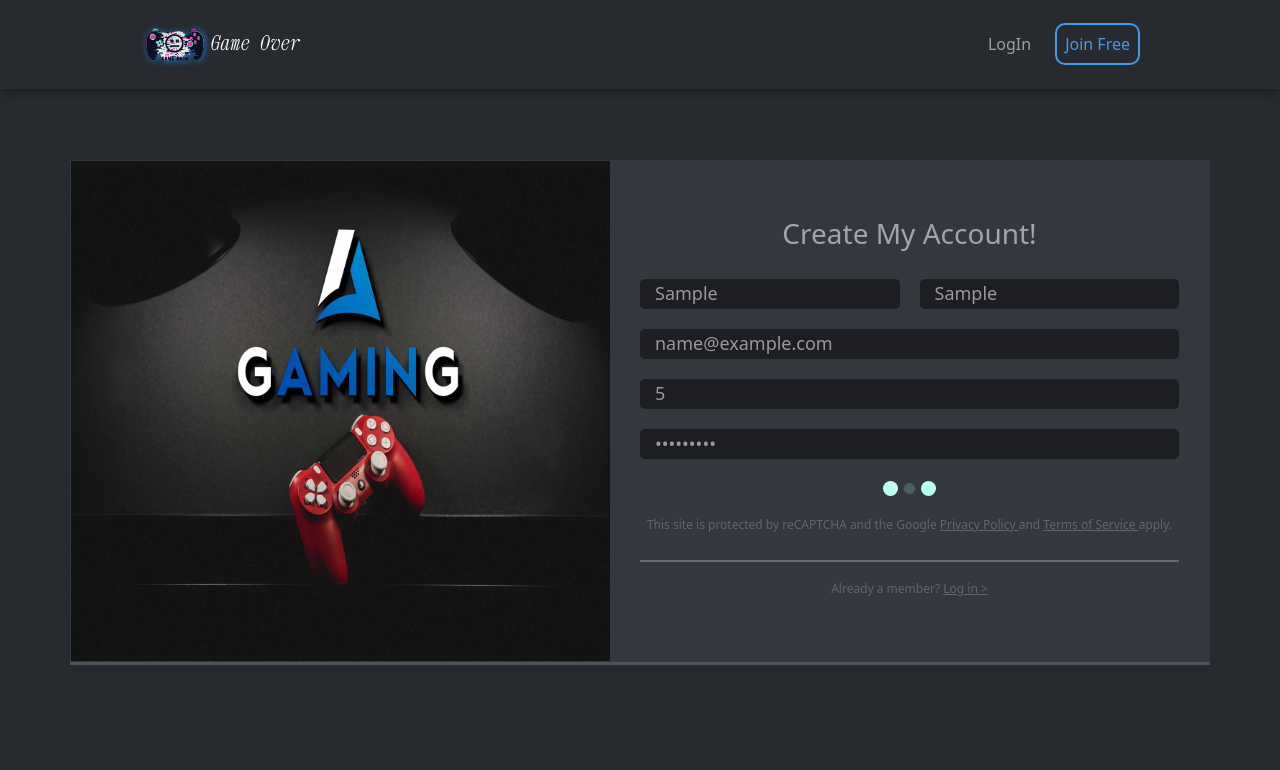
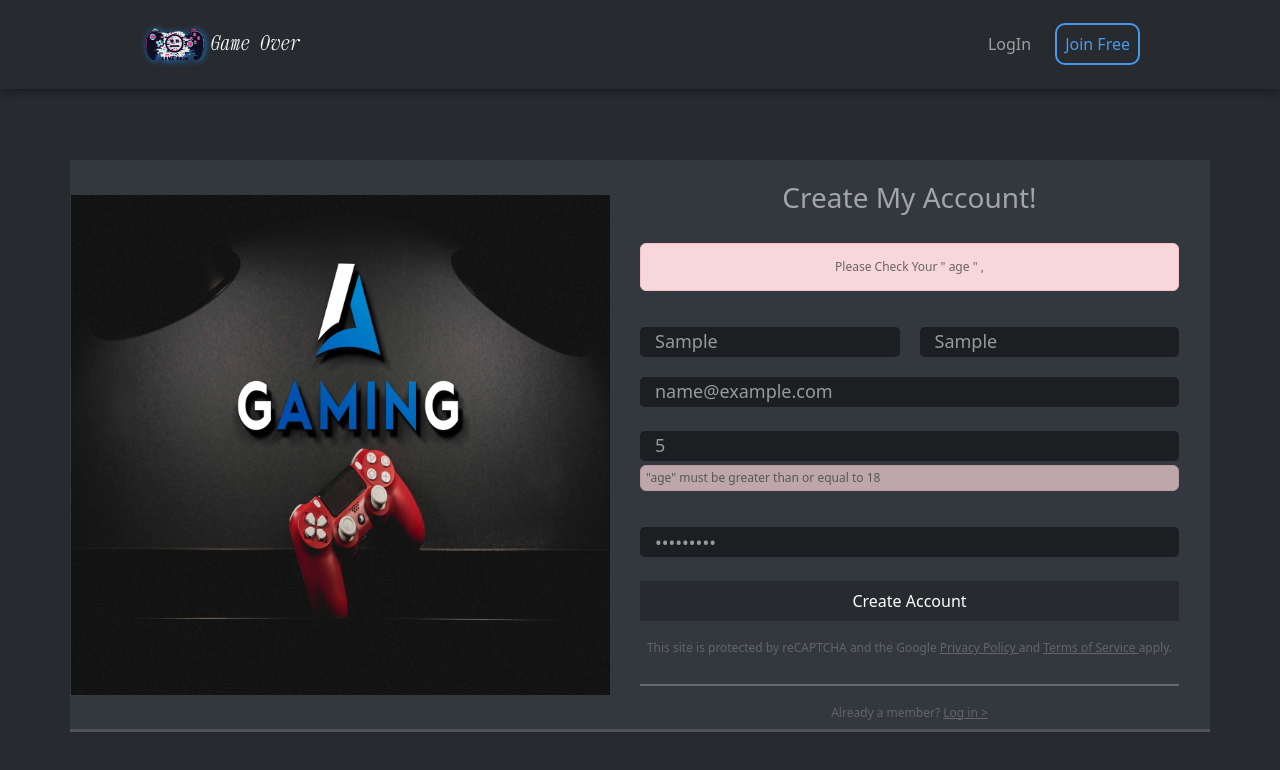
Before and after one commit to abdelrhman-asker/GameOverRoute, a React (Create React App) app: page / in a window 1280 px wide. Both pictures are taken after typing "Sample", "Sample", "name@example.com", "5", "Sample123" into the empty fields and a click on the button "Create Account". Shown: the top 770 px of the page. Built offline with nearby package versions, Linux system fonts and the light colour scheme; no server answers; the HTML template or start-up script is replaced by a standard one.

Commit message:
signinandup

```diff
--- a/package.json
+++ b/package.json
@@ -8,6 +8,7 @@
     "@testing-library/user-event": "^13.5.0",
     "axios": "^1.1.3",
     "bootstrap": "^5.2.2",
+    "joi": "^17.7.0",
     "react": "^18.2.0",
     "react-dom": "^18.2.0",
     "react-icons": "^4.6.0",
--- a/src/App.css
+++ b/src/App.css
@@ -7,7 +7,10 @@
     --blue: #4799eb;
     --inputback: #1c1e22
 }
-
+body {
+    width: 100vw;
+    overflow-x: hidden;
+}
 /* Start of SignUp */
 .SignUpMainDivEver {
     min-height: 100vh ;
@@ -146,9 +149,25 @@
     height: 40px !important;
     color: var(--background) !important;
 }
+.FirstTwoInputs div {
+    flex-direction: column;
+    width: 50%;
+}
+.inputanderror {
+    display: flex !important;
+    flex-direction: column !important;
+}
 .alertMainH {
+    display: flex;
+    flex-direction: row;
+    justify-content: center;
+    align-items: center;
     font-size: 12px;
     text-align: center;
+}
+.inputanderror h4 {
+    padding: 5px;
+    opacity: 0.7;
 }
 @media screen and (min-width: 1px) and (max-width: 991.5px) {
     .mainIMageDivSign {
@@ -165,9 +184,13 @@
 
     }
 }
+
 @media screen and (min-width: 1px) and (max-width: 771px) {
     .FirstTwoInputs {
         flex-wrap: wrap;
 
     }
+    .FirstTwoInputs div {
+        width: 100%;
+    }
 }
--- a/src/App.js
+++ b/src/App.js
@@ -3,6 +3,7 @@
 import { BrowserRouter, Route, Router, Routes, Link, NavLink } from 'react-router-dom'
 import SignUp from './component/SignUpIn/SignUp'
 import SignIn from './component/SignUpIn/SignIn'
+import Home from "./component/Home"
 import "./App.css"
 const App = () => {
   return (
@@ -11,6 +12,7 @@
           <Routes>
             <Route path='/' element={<SignUp />} />
             <Route path='/SignIn' element={<SignIn />} />
+            <Route path='/Home' element={<Home />} />
           </Routes>
         </BrowserRouter>
 
--- /dev/null
+++ b/src/component/Home.js
@@ -0,0 +1,9 @@
+import React from 'react'
+
+const Home = () => {
+  return (
+    <div>Home</div>
+  )
+}
+
+export default Home
--- a/src/component/SignUpIn/SignIn.js
+++ b/src/component/SignUpIn/SignIn.js
@@ -1,10 +1,67 @@
-import React from 'react'
-import { Link } from 'react-router-dom';
+import React, { useState } from 'react'
+import { Link, useNavigate } from 'react-router-dom';
 import MainNav from '../NavFooter/MainNav'
 import signinimage from "./images/gaming.ebaf2ffc84f4451d.jpg";
 import Logo from "../NavFooter/images/logo.png"
+import Joi from 'joi';
+import axios from "axios"
+import BeatLoader from "react-spinners/BeatLoader";
 
 const SignIn = () => {
+  const [error, setError] = useState("")
+  const [errorList, setErrorList] = useState([])
+  const [loading , setLoading] = useState(false)
+  const navigate = useNavigate()
+  const [user , setUser] = useState({
+    email:"",
+    password:"",
+  })
+
+const getUserData = (e) =>{
+  const myUser = {...user}
+  myUser[e.target.name] = e.target.value;
+  setUser(myUser)
+  console.log(myUser)
+  // console.log(e.target.value)
+}
+const url= "https://route-egypt-api.herokuapp.com/signin"
+
+const SendLoginedDataApi = async () => {
+  let {data} =await axios.post(url,user)
+  console.log(data)
+   if(data.message == "success"){
+    setLoading(true)
+    navigate("/Home")
+
+   } else {
+    setError(data.message)
+    setLoading(false)
+
+   }
+
+}
+const submitLoginform = (e) => {
+  e.preventDefault();
+  const validate = validateLogin()
+  console.log(validate)
+
+    if(validate.error) {
+      setLoading(false)
+      setErrorList(validate.error.details)
+    } else {
+      setLoading(true)
+      SendLoginedDataApi()
+
+  }
+}
+
+const validateLogin = () => {
+  const scheme = Joi.object({
+  email:Joi.string().email({tlds:["com", "net"]}).required(),
+  password:Joi.string().pattern(new RegExp(/^[A-Z]{0,9}/)).min(8).required(),
+})
+return scheme.validate(user, {abortEarly:false})
+}
   return (
     <div className='SignUpMainDivEver'>
       <MainNav />
@@ -15,7 +72,7 @@
 
 
       <div className='col-12 col-lg-5'>
-<form className='FormManDiv FormManDivSignIn'>
+<form onSubmit={submitLoginform} className='FormManDiv FormManDivSignIn'>
     <div>
         <img src={Logo} width="100px"/>
     </div>
@@ -24,11 +81,35 @@
         Login to GameOver
       </h3>
     </div>
+   {errorList.length > 0 ? <h4 className='alert alert-danger'>"Please Check Your Data" </h4> : ""}
+    {/* {errorList.map((err, index) => {
+      return <div key={index} className="alert alert-danger my-2 alertMainH ">{err.message}</div>
+      })}   */}
+      <div className='col-12 inputanderror' >
+        <div>
+<input onChange={getUserData} type="email"  name='email' placeholder='Email Address'  />
+</div>
+<div>
+{errorList[0] && errorList[0].context.key == "email" ? <h4 className='alert alert-danger '>{errorList[0].message} </h4> :""}
+</div>
+</div>
 
-<input type="email"  name='email' placeholder='Email Address'  />
-<input type="password"  name='password' placeholder='Password'  />
-
+<div className='col-12 inputanderror'>
+  <div>
+<input onChange={getUserData} type="password"  name='password' placeholder='Password'  />
+</div>
+<div>
+{errorList[0] &&  errorList[0].context.key == "password" ? <h4 className='alert alert-danger'>{errorList[0].message} </h4> : ""
+}
+</div>
+</div>
+{
+  loading == true
+  ?
+  <BeatLoader color="hsla(168, 100%, 87%, 1)" />
+  :
 <button type='submit' >Login</button>
+}
 
 <hr className='HrClass' />
 <div className='LinksInSignIn '>
--- a/src/component/SignUpIn/SignUp.js
+++ b/src/component/SignUpIn/SignUp.js
@@ -4,9 +4,11 @@
 import signinimage from "./images/gaming.ebaf2ffc84f4451d.jpg";
 import axios from "axios"
 import BeatLoader from "react-spinners/BeatLoader";
+import Joi from 'joi';
 
 const SignUp = () => {
-  const [error, setError] = useState('')
+  const [error, setError] = useState("")
+  const [errorList, setErrorList] = useState([])
   const [loading , setLoading] = useState(false)
   const navigate = useNavigate()
   const [user , setUser] = useState({
@@ -28,7 +30,7 @@
 
 const SendRegisteredDataApi = async () => {
   let {data} =await axios.post(url,user)
-  // console.log(data)
+  console.log(data)
    if(data.message == "success"){
     setLoading(true)
     navigate("./SignIn")
@@ -40,11 +42,32 @@
    }
 
 }
-const submitregisterform = (e) => {
+const submitregisterform = async (e) => {
   e.preventDefault();
-  SendRegisteredDataApi()
-  setLoading(true)
+  const validate = validateRegister()
+  console.log(validate)
 
+
+    if (await validate.error)  {
+        setErrorList(validate.error.details)
+      setLoading(false)
+      // console.log("firstnameerr",errs.message)
+    } else {
+      setLoading(true)
+      SendRegisteredDataApi()
+
+  }
+}
+
+const validateRegister = () => {
+  const scheme = Joi.object({
+  first_name:Joi.string().pattern(new RegExp(/^[A-Z]/)).min(4).max(15).required(),
+  last_name:Joi.string().pattern(new RegExp(/^[A-Z]/)).min(4).max(15).required(),
+  email:Joi.string().email({tlds:["com", "net"]}).required(),
+  password:Joi.string().pattern(new RegExp(/^[A-Z]{0,9}/)).min(8).max(155).required(),
+  age:Joi.number().min(18).required(),
+})
+return scheme.validate(user, {abortEarly:false})
 }
   return (
     <div className='SignUpMainDivEver'>
@@ -56,7 +79,7 @@
 
 
       <div className='col-11 col-lg-6'>
-        {
+        {/* {
           error.length > 0
           ?
             <h3 className='alert alert-danger alertMainH'>
@@ -64,30 +87,80 @@
             </h3>
           :
           ""
-        }
+        } */}
 
 <form onSubmit={submitregisterform} className='FormManDiv'>
-    <div className='col-md-12'>
+    <div className='col-md-12 'style={{paddingTop:'20px'}}>
       <h3>
         Create My Account!
       </h3>
+
     </div>
+<div className='d-flex gap-3 col-12 '>
+{errorList.length > 0 ?
+<div className='col-12'>
+{
+          error.length > 0
+          ?
+            <h4 className='alert alert-danger text-center '>
+              {error}
+            </h4>
+          :
 
-
-<div className='FirstTwoInputs'>
+          ""
+        }
 
 
 
-  <input value={user.first_name} onChange={getUserData} type="text" name='first_name' placeholder='First Name'  />
-  <input value={user.last_name} onChange={getUserData} type="text" name='last_name' placeholder='Last Name'  />
-
+<h4 className='alert col-12 text-center alert-danger'>Please Check Your  {errorList[0] && errorList[0].context.key &&<span> " {errorList[0].context.key} " , </span> }  {errorList[1] && errorList[1].context.key &&<span>" {errorList[1].context.key} " ,  </span> }  {errorList[2] && errorList[2].context.key && <span>" {errorList[2].context.key} " , </span> } {errorList[3] && errorList[3].context.key && <span>" {errorList[3].context.key} " ,  </span> }  {errorList[4] && errorList[4].context.key &&  <span>" {errorList[4].context.key} "  </span> }  </h4>
 
 </div>
+ : ""}
+
+    {/* {errorList.map((errorList, index) => {
+      return <div key={index} className="alert alert-danger my-2 alertMainH ">{errorList.message}</div>
+
+      })}   */}
+ </div>
+<div className='col-12 FirstTwoInputs'>
+
+<div className='d-flex gap-1  inputanderror'>
+  <input value={user.first_name} onChange={getUserData} type="text" name='first_name' placeholder='First Name'  />
+  {errorList[0] &&  errorList[0].context.key == "first_name" ? <h4 className='alert alert-danger'>{errorList[0].message} </h4> : ""
+}
+</div>
+
+<div className='d-flex gap-1  inputanderror '>
+  <input value={user.last_name} onChange={getUserData} type="text" name='last_name' placeholder='Last Name'  />
+  {errorList[0] &&  errorList[0].context.key == "last_name" ? <h4 className='alert alert-danger'>{errorList[0].message} </h4> : ""
+}
+  </div>
+</div>
+<div className='gap-1 col-12  inputanderror '>
+  <div>
 <input onChange={getUserData} type="email" name='email' placeholder='Email Address'  />
+</div>
+<div>
+{errorList[0] &&  errorList[0].context.key == "email" ? <h4 className='alert alert-danger'>{errorList[0].message} </h4> : ""
+}
+</div>
+</div>
+<div className='d-flex gap-1 col-12  inputanderror '>
 <input onChange={getUserData} type="number" name='age' placeholder='Age'  />
+<div>
+{errorList[0] &&  errorList[0].context.key == "age" ? <h4 className='alert alert-danger'>{errorList[0].message} </h4> : ""
+}
+</div>
+</div>
+<div className='d-flex gap-1 col-12  inputanderror '>
 <input onChange={getUserData} type="password" name='password' placeholder='Password'  />
+<div>
+{errorList[0] &&  errorList[0].context.key == "password" ? <h4 className='alert alert-danger'>{errorList[0].message} </h4> : ""
+}
+</div>
+</div>
 {
-  loading == true
+  loading === true
   ?
   <BeatLoader color="hsla(168, 100%, 87%, 1)" />
   :
```
Also changed, not shown: 1 other file (tests, documents, lock files or other folders).
